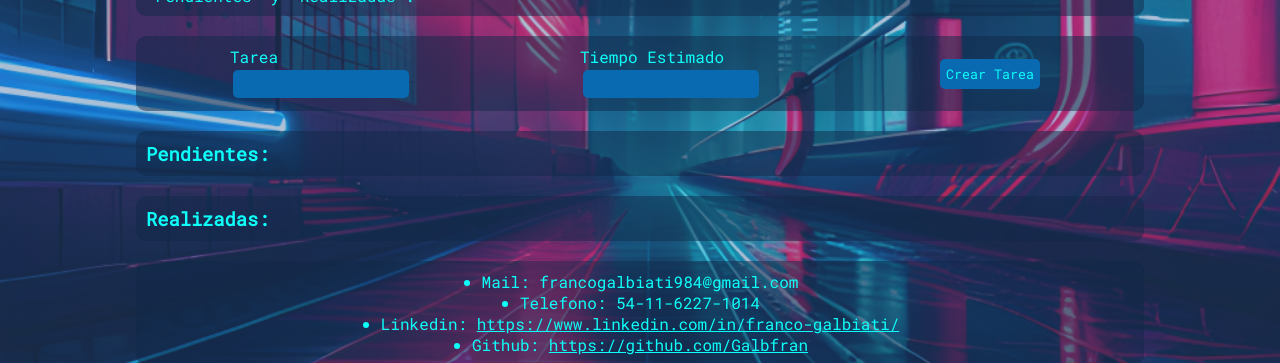
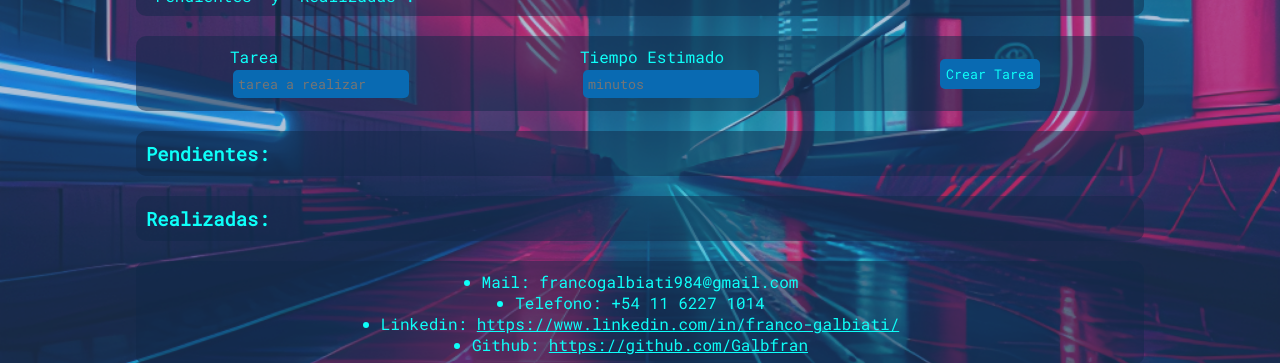
Before and after one commit to Galbfran/Franco_Galbiati.io, a React (Vite) app: page /todolist in a window 1280 px wide. Shown: the part 173-536 px from the top of the page. Built offline with nearby package versions, Linux system fonts and the light colour scheme.

Commit message:
cambio autocomplite

```diff
--- a/src/componentes/Inicio/CardTecno.tsx
+++ b/src/componentes/Inicio/CardTecno.tsx
@@ -1,8 +1,8 @@
 import styles from './CardTecno.module.css'
 
 interface CardTecnoProps {
-    img: string; // Propiedad 'img' de tipo string
-    nombre: string; // Propiedad 'nombre' de tipo string
+    img: string;
+    nombre: string;
 }
 
 const CardTecno: React.FC<CardTecnoProps> = ({img , nombre}) => {
--- a/src/componentes/Inicio/Contacto.tsx
+++ b/src/componentes/Inicio/Contacto.tsx
@@ -12,7 +12,7 @@ const Contacto = () => {
             nombre:'Mail'
         },
         {
-            url:'54-11-6227-1014',
+            url:'+54 11 6227 1014',
             nombre:'Telefono'
         },
         {
--- a/src/componentes/ToDoList/PostTareas.tsx
+++ b/src/componentes/ToDoList/PostTareas.tsx
@@ -11,9 +11,7 @@ const PostTareas: React.FC<SubmitProps>  = ({handlerSubmit}) => {
 
     const submit = (event: React.FormEvent<HTMLFormElement>) => {
         event.preventDefault();
-        // Llama a la función 'handlerSubmit' pasándole los valores de tarea y tiempo
-        handlerSubmit(tarea, tiempo);
-        // Limpia los inputs después de enviar el formulario
+        handlerSubmit(tarea, tiempo+' minutos');
         setTarea('');
         setTiempo('');
     };
@@ -26,7 +24,9 @@ const PostTareas: React.FC<SubmitProps>  = ({handlerSubmit}) => {
                 <input
                     type="text"
                     id="tarea"
+                    placeholder='tarea a realizar'
                     value={tarea}
+                    autoComplete="off"
                     onChange={(e) => setTarea(e.target.value)}/>
             </div>
             <div className={styles.input} >
@@ -34,7 +34,9 @@ const PostTareas: React.FC<SubmitProps>  = ({handlerSubmit}) => {
                 <input
                     type="text"
                     id="tiempo"
+                    placeholder='minutos'
                     value={tiempo}
+                    autoComplete="off"
                     onChange={(e) => setTiempo(e.target.value)}/>
             </div>
             <div className={styles.input}>
--- a/src/componentes/ToDoList/ToDoList.module.css
+++ b/src/componentes/ToDoList/ToDoList.module.css
@@ -56,3 +56,11 @@
     border-radius: 5px;
     border: none;
 }
+
+.inputWithValue {
+    background-color: #096ab2;
+    margin: 3px;
+    padding: 5px;
+    border-radius: 5px;
+    border: none;
+}
```
